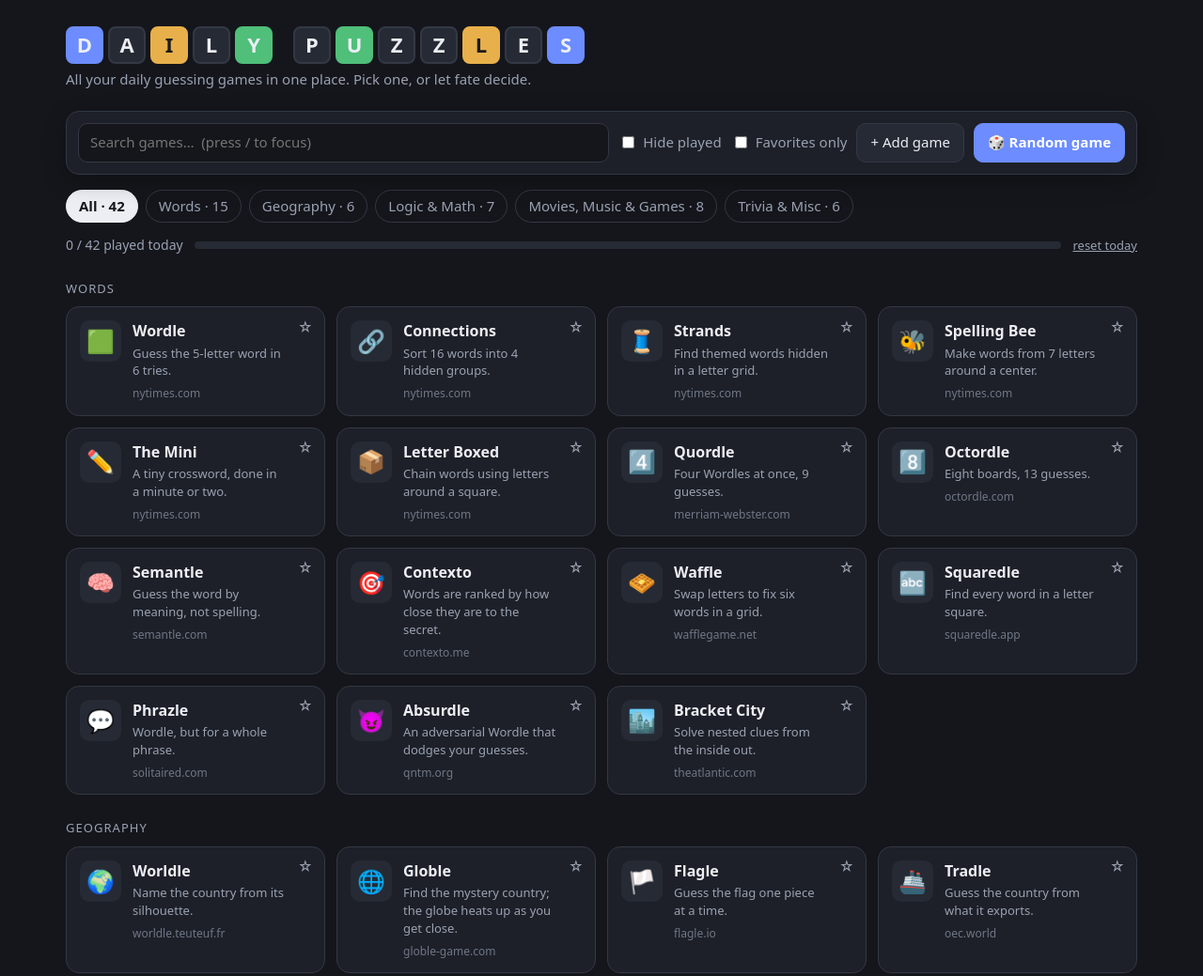
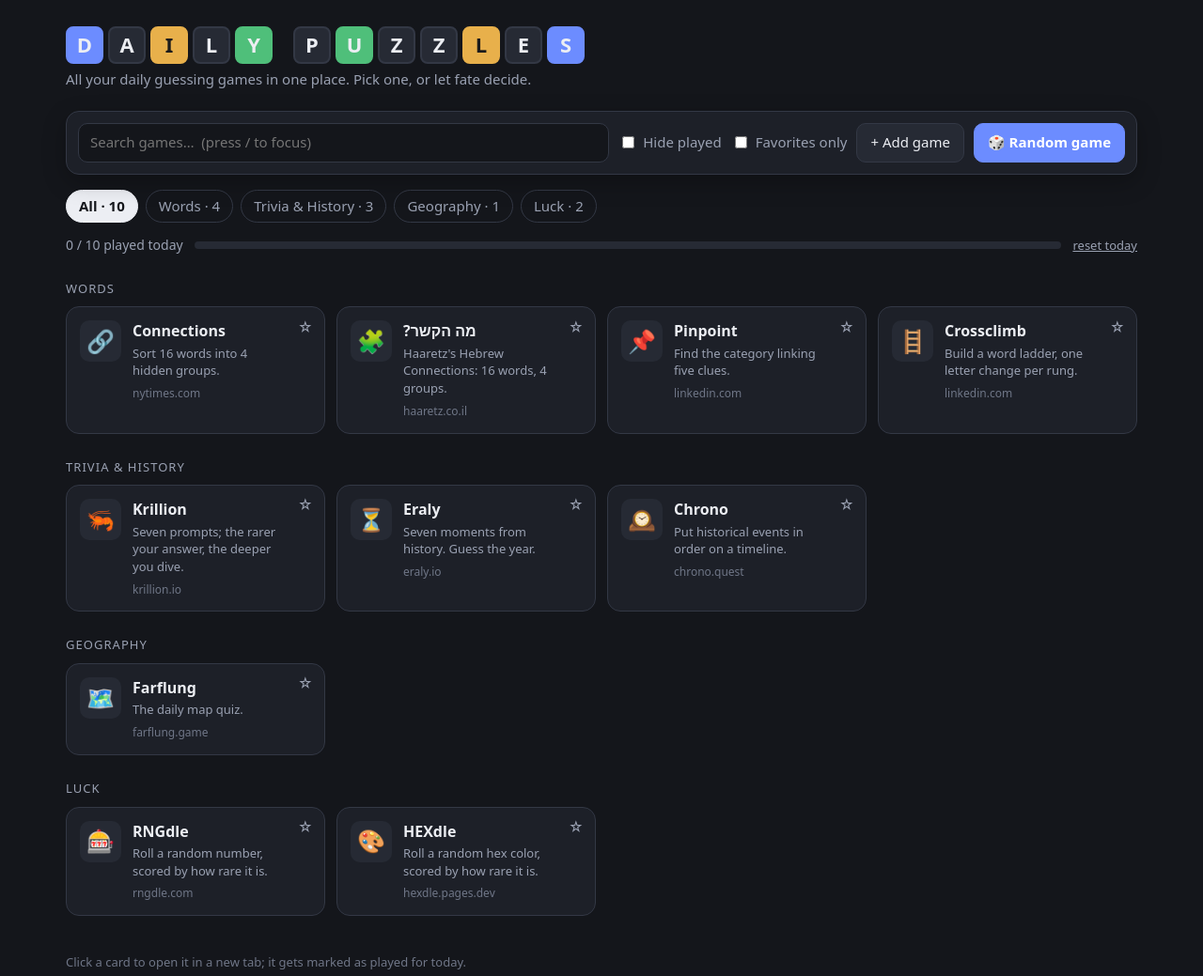
Before and after one commit to Dylan-Grinboju/puzzle-hub, a plain HTML site: page index.html in a window 1280 px wide. Shown: the top 1039 px of the page at 94% size. Drawn offline with Linux system fonts and the light colour scheme.

Commit message:
Replace game list with Krillion, Eraly, Farflung, HEXdle, RNGdle, Connections, Haaretz מה הקשר, Chrono, Pinpoint, Crossclimb
Also render Hebrew names/descriptions with correct text direction.

Co-Authored-By: Claude Opus 5.5 <noreply@anthropic.com>

```diff
--- a/games.js
+++ b/games.js
@@ -2,58 +2,24 @@
 // Fields: id (unique), name, url, cat (one of CATEGORIES), icon (emoji), desc.
 // You can also add games from the dashboard UI ("+ Add game"); those are saved in your browser.
 
-window.CATEGORIES = ["Words", "Geography", "Logic & Math", "Movies, Music & Games", "Trivia & Misc"];
+window.CATEGORIES = ["Words", "Trivia & History", "Geography", "Luck"];
 
 window.GAMES = [
   // ---- Words ----
-  { id: "wordle", name: "Wordle", url: "https://www.nytimes.com/games/wordle/index.html", cat: "Words", icon: "🟩", desc: "Guess the 5-letter word in 6 tries." },
   { id: "connections", name: "Connections", url: "https://www.nytimes.com/games/connections", cat: "Words", icon: "🔗", desc: "Sort 16 words into 4 hidden groups." },
-  { id: "strands", name: "Strands", url: "https://www.nytimes.com/games/strands", cat: "Words", icon: "🧵", desc: "Find themed words hidden in a letter grid." },
-  { id: "spelling-bee", name: "Spelling Bee", url: "https://www.nytimes.com/puzzles/spelling-bee", cat: "Words", icon: "🐝", desc: "Make words from 7 letters around a center." },
-  { id: "mini", name: "The Mini", url: "https://www.nytimes.com/crosswords/game/mini", cat: "Words", icon: "✏️", desc: "A tiny crossword, done in a minute or two." },
-  { id: "letter-boxed", name: "Letter Boxed", url: "https://www.nytimes.com/puzzles/letter-boxed", cat: "Words", icon: "📦", desc: "Chain words using letters around a square." },
-  { id: "quordle", name: "Quordle", url: "https://www.merriam-webster.com/games/quordle/", cat: "Words", icon: "4️⃣", desc: "Four Wordles at once, 9 guesses." },
-  { id: "octordle", name: "Octordle", url: "https://octordle.com/", cat: "Words", icon: "8️⃣", desc: "Eight boards, 13 guesses." },
-  { id: "semantle", name: "Semantle", url: "https://semantle.com/", cat: "Words", icon: "🧠", desc: "Guess the word by meaning, not spelling." },
-  { id: "contexto", name: "Contexto", url: "https://contexto.me/", cat: "Words", icon: "🎯", desc: "Words are ranked by how close they are to the secret." },
-  { id: "waffle", name: "Waffle", url: "https://wafflegame.net/", cat: "Words", icon: "🧇", desc: "Swap letters to fix six words in a grid." },
-  { id: "squaredle", name: "Squaredle", url: "https://squaredle.app/", cat: "Words", icon: "🔤", desc: "Find every word in a letter square." },
-  { id: "phrazle", name: "Phrazle", url: "https://solitaired.com/phrazle", cat: "Words", icon: "💬", desc: "Wordle, but for a whole phrase." },
-  { id: "absurdle", name: "Absurdle", url: "https://qntm.org/files/absurdle/absurdle.html", cat: "Words", icon: "😈", desc: "An adversarial Wordle that dodges your guesses." },
-  { id: "bracket-city", name: "Bracket City", url: "https://www.theatlantic.com/games/bracket-city/", cat: "Words", icon: "🏙️", desc: "Solve nested clues from the inside out." },
+  { id: "haaretz-ma-hakesher", name: "מה הקשר?", url: "https://www.haaretz.co.il/riddles/2024-03-20/ty-article-static/.premium/0000018d-9705-d57f-a1ef-bf1d5b3d0000", cat: "Words", icon: "🧩", desc: "Haaretz's Hebrew Connections: 16 words, 4 groups." },
+  { id: "pinpoint", name: "Pinpoint", url: "https://www.linkedin.com/games/pinpoint/", cat: "Words", icon: "📌", desc: "Find the category linking five clues." },
+  { id: "crossclimb", name: "Crossclimb", url: "https://www.linkedin.com/games/crossclimb/", cat: "Words", icon: "🪜", desc: "Build a word ladder, one letter change per rung." },
+
+  // ---- Trivia & History ----
+  { id: "krillion", name: "Krillion", url: "https://krillion.io/", cat: "Trivia & History", icon: "🦐", desc: "Seven prompts; the rarer your answer, the deeper you dive." },
+  { id: "eraly", name: "Eraly", url: "https://eraly.io/", cat: "Trivia & History", icon: "⏳", desc: "Seven moments from history. Guess the year." },
+  { id: "chrono", name: "Chrono", url: "https://chrono.quest/", cat: "Trivia & History", icon: "🕰️", desc: "Put historical events in order on a timeline." },
 
   // ---- Geography ----
-  { id: "worldle", name: "Worldle", url: "https://worldle.teuteuf.fr/", cat: "Geography", icon: "🌍", desc: "Name the country from its silhouette." },
-  { id: "globle", name: "Globle", url: "https://globle-game.com/", cat: "Geography", icon: "🌐", desc: "Find the mystery country; the globe heats up as you get close." },
-  { id: "flagle", name: "Flagle", url: "https://www.flagle.io/", cat: "Geography", icon: "🏳️", desc: "Guess the flag one piece at a time." },
-  { id: "tradle", name: "Tradle", url: "https://oec.world/en/games/tradle", cat: "Geography", icon: "🚢", desc: "Guess the country from what it exports." },
-  { id: "travle", name: "Travle", url: "https://travle.earth/", cat: "Geography", icon: "🧭", desc: "Connect two countries through their neighbours." },
-  { id: "wheretaken", name: "WhereTaken", url: "https://wheretaken.teuteuf.fr/", cat: "Geography", icon: "📸", desc: "Work out where a photo was taken." },
+  { id: "farflung", name: "Farflung", url: "https://farflung.game/", cat: "Geography", icon: "🗺️", desc: "The daily map quiz." },
 
-  // ---- Logic & Math ----
-  { id: "nerdle", name: "Nerdle", url: "https://nerdlegame.com/", cat: "Logic & Math", icon: "🧮", desc: "Guess the hidden equation." },
-  { id: "mathler", name: "Mathler", url: "https://www.mathler.com/", cat: "Logic & Math", icon: "➗", desc: "Find the equation that equals the target." },
-  { id: "queens", name: "Queens", url: "https://www.linkedin.com/games/queens/", cat: "Logic & Math", icon: "👑", desc: "One queen per row, column and colour region." },
-  { id: "tango", name: "Tango", url: "https://www.linkedin.com/games/tango/", cat: "Logic & Math", icon: "🌗", desc: "Fill the grid with suns and moons." },
-  { id: "zip", name: "Zip", url: "https://www.linkedin.com/games/zip/", cat: "Logic & Math", icon: "〰️", desc: "Draw one path through every cell in order." },
-  { id: "pips", name: "Pips", url: "https://www.nytimes.com/games/pips", cat: "Logic & Math", icon: "🁢", desc: "Place dominoes to satisfy the region rules." },
-  { id: "murdle", name: "Murdle", url: "https://murdle.com/", cat: "Logic & Math", icon: "🔍", desc: "Solve a little murder mystery with logic grids." },
-
-  // ---- Movies, Music & Games ----
-  { id: "framed", name: "Framed", url: "https://framed.wtf/", cat: "Movies, Music & Games", icon: "🎬", desc: "Name the movie from its frames." },
-  { id: "moviedle", name: "Moviedle", url: "https://moviedle.app/", cat: "Movies, Music & Games", icon: "🍿", desc: "A whole movie sped up into seconds." },
-  { id: "actorle", name: "Actorle", url: "https://actorle.com/", cat: "Movies, Music & Games", icon: "🎭", desc: "Guess the actor from their filmography." },
-  { id: "bandle", name: "Bandle", url: "https://bandle.app/", cat: "Movies, Music & Games", icon: "🎸", desc: "Guess the song as instruments are added." },
-  { id: "spotle", name: "Spotle", url: "https://spotle.io/", cat: "Movies, Music & Games", icon: "🎧", desc: "Guess the artist from their stats." },
-  { id: "gamedle", name: "Gamedle", url: "https://www.gamedle.wtf/", cat: "Movies, Music & Games", icon: "🎮", desc: "Guess the video game from its art." },
-  { id: "pokedle", name: "Pokedle", url: "https://pokedle.net/", cat: "Movies, Music & Games", icon: "⚡", desc: "Guess the Pokémon from its traits." },
-  { id: "loldle", name: "LoLdle", url: "https://loldle.net/", cat: "Movies, Music & Games", icon: "⚔️", desc: "Guess the League of Legends champion." },
-
-  // ---- Trivia & Misc ----
-  { id: "costcodle", name: "Costcodle", url: "https://costcodle.com/", cat: "Trivia & Misc", icon: "🛒", desc: "Guess the price of a Costco item." },
-  { id: "timeguessr", name: "TimeGuessr", url: "https://timeguessr.com/", cat: "Trivia & Misc", icon: "⏳", desc: "Guess where and when a photo was taken." },
-  { id: "chronophoto", name: "Chronophoto", url: "https://www.chronophoto.app/", cat: "Trivia & Misc", icon: "📷", desc: "Guess the year a photo was taken." },
-  { id: "foodguessr", name: "FoodGuessr", url: "https://www.foodguessr.com/", cat: "Trivia & Misc", icon: "🍜", desc: "Guess where a dish comes from." },
-  { id: "thrice", name: "Thrice", url: "https://thrice.geekswhodrink.com/", cat: "Trivia & Misc", icon: "3️⃣", desc: "Trivia with three clues per question." },
-  { id: "pinpoint", name: "Pinpoint", url: "https://www.linkedin.com/games/pinpoint/", cat: "Trivia & Misc", icon: "📌", desc: "Find the category linking five clues." },
+  // ---- Luck ----
+  { id: "rngdle", name: "RNGdle", url: "https://www.rngdle.com/", cat: "Luck", icon: "🎰", desc: "Roll a random number, scored by how rare it is." },
+  { id: "hexdle", name: "HEXdle", url: "https://hexdle.pages.dev/", cat: "Luck", icon: "🎨", desc: "Roll a random hex color, scored by how rare it is." },
 ];
--- a/index.html
+++ b/index.html
@@ -46,7 +46,7 @@
 <dialog id="addDialog">
   <form method="dialog" id="addForm">
     <h2>Add a game</h2>
-    <label class="field">Name <input name="name" required maxlength="40" placeholder="e.g. Hexcodle"></label>
+    <label class="field">Name <input name="name" required maxlength="40" placeholder="e.g. Wordle"></label>
     <label class="field">URL <input name="url" type="url" required placeholder="https://…"></label>
     <div class="row">
       <label class="field">Category <select name="cat" id="catSelect"></select></label>
@@ -83,8 +83,8 @@
       <a class="card ${played ? "played" : ""}" href="${esc(g.url)}" target="_blank" rel="noopener" data-id="${esc(g.id)}">
         <div class="icon">${played ? "✓" : esc(g.icon || "🎲")}</div>
         <div class="body">
-          <div class="name">${esc(g.name)}<span class="done-badge">PLAYED</span></div>
-          <div class="desc">${esc(g.desc || "")}</div>
+          <div class="name"><bdi>${esc(g.name)}</bdi><span class="done-badge">PLAYED</span></div>
+          <div class="desc" dir="auto">${esc(g.desc || "")}</div>
           <div class="host">${esc(host(g.url))}</div>
         </div>
         <div class="card-actions">
```
Also changed, not shown: random.html (+1 -1 lines).
